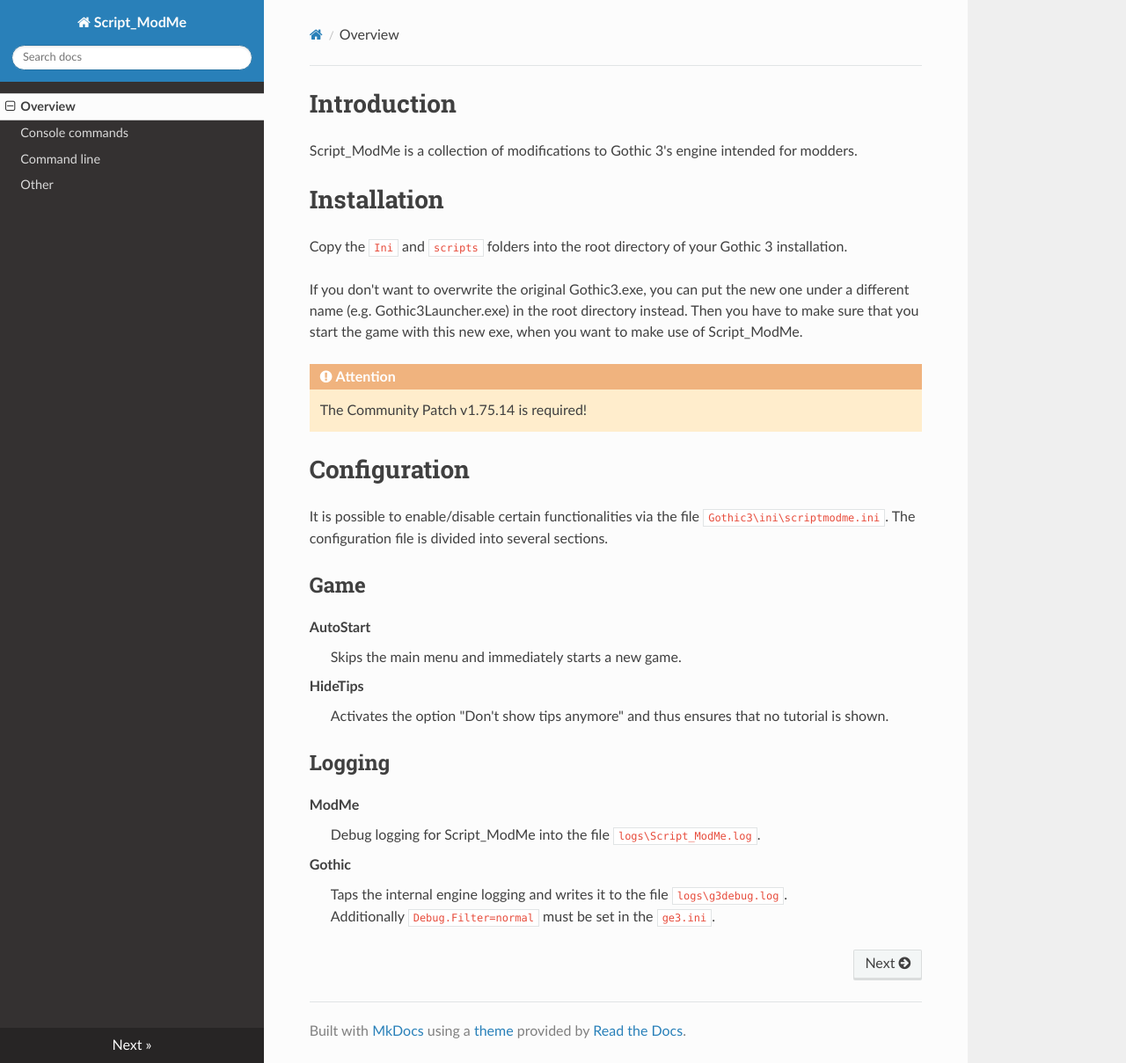
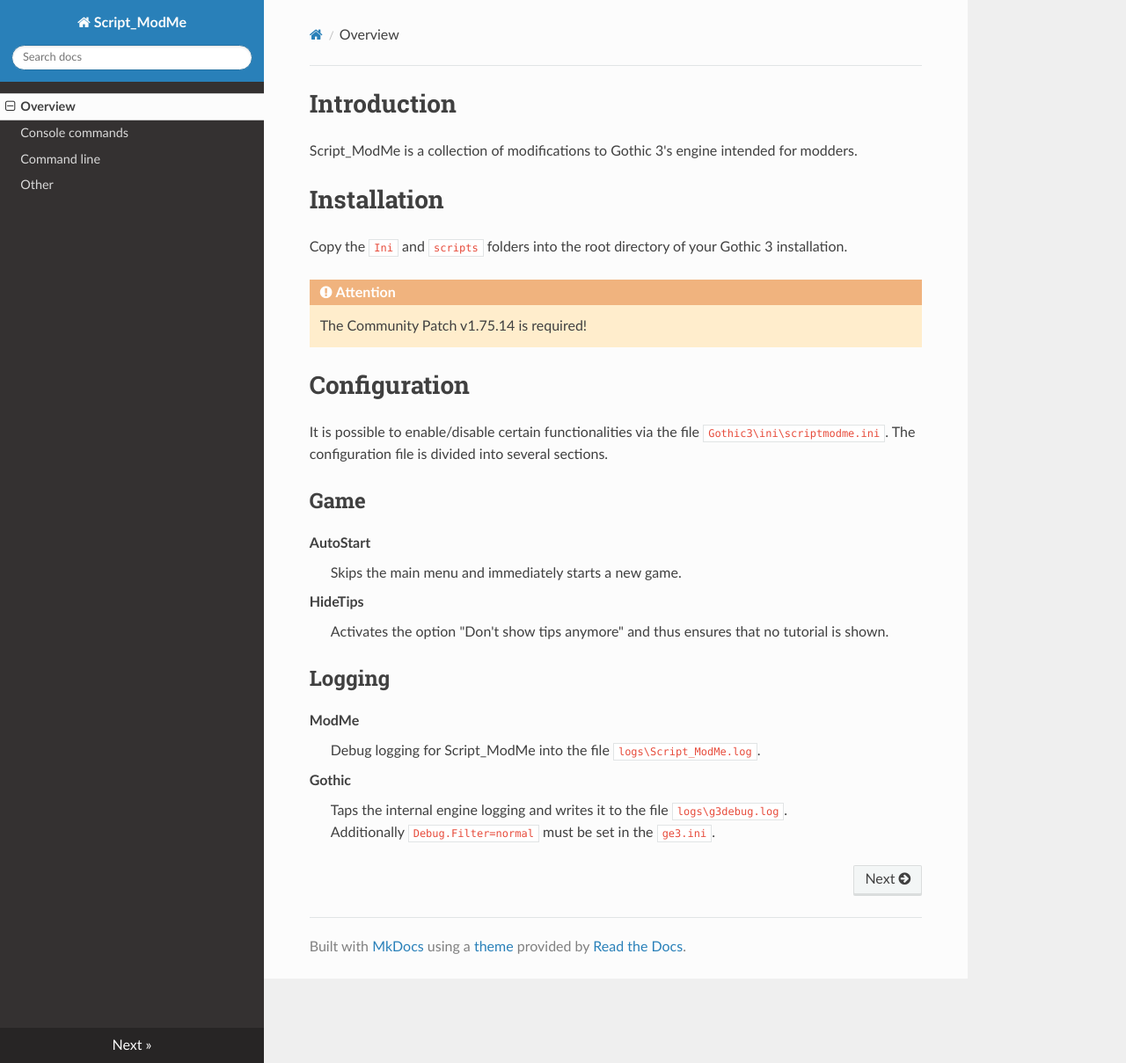
Before and after one commit to georgeto/gothic3sdk, an MkDocs documentation site: the page built from source/Scripts/Script_ModMe/docs/docs/index.md, in a window 1280 px wide and 1209 px high. Shown: the whole window at 88% size. Built offline with MkDocs 1.6.1, drawn with Linux system fonts in a browser that asks for light colours.

Commit message:
Script_ModMe: Remove incorrect paragraph from documentation

```diff
--- a/source/Scripts/Script_ModMe/docs/docs/index.md
+++ b/source/Scripts/Script_ModMe/docs/docs/index.md
@@ -3,8 +3,6 @@
 
 # Installation
 Copy the `Ini` and `scripts` folders into the root directory of your Gothic 3 installation.
-
-If you don't want to overwrite the original Gothic3.exe, you can put the new one under a different name (e.g. Gothic3Launcher.exe) in the root directory instead. Then you have to make sure that you start the game with this new exe, when you want to make use of Script_ModMe.
 
 !!! caution "Attention"
 	The Community Patch v1.75.14 is required!
```
